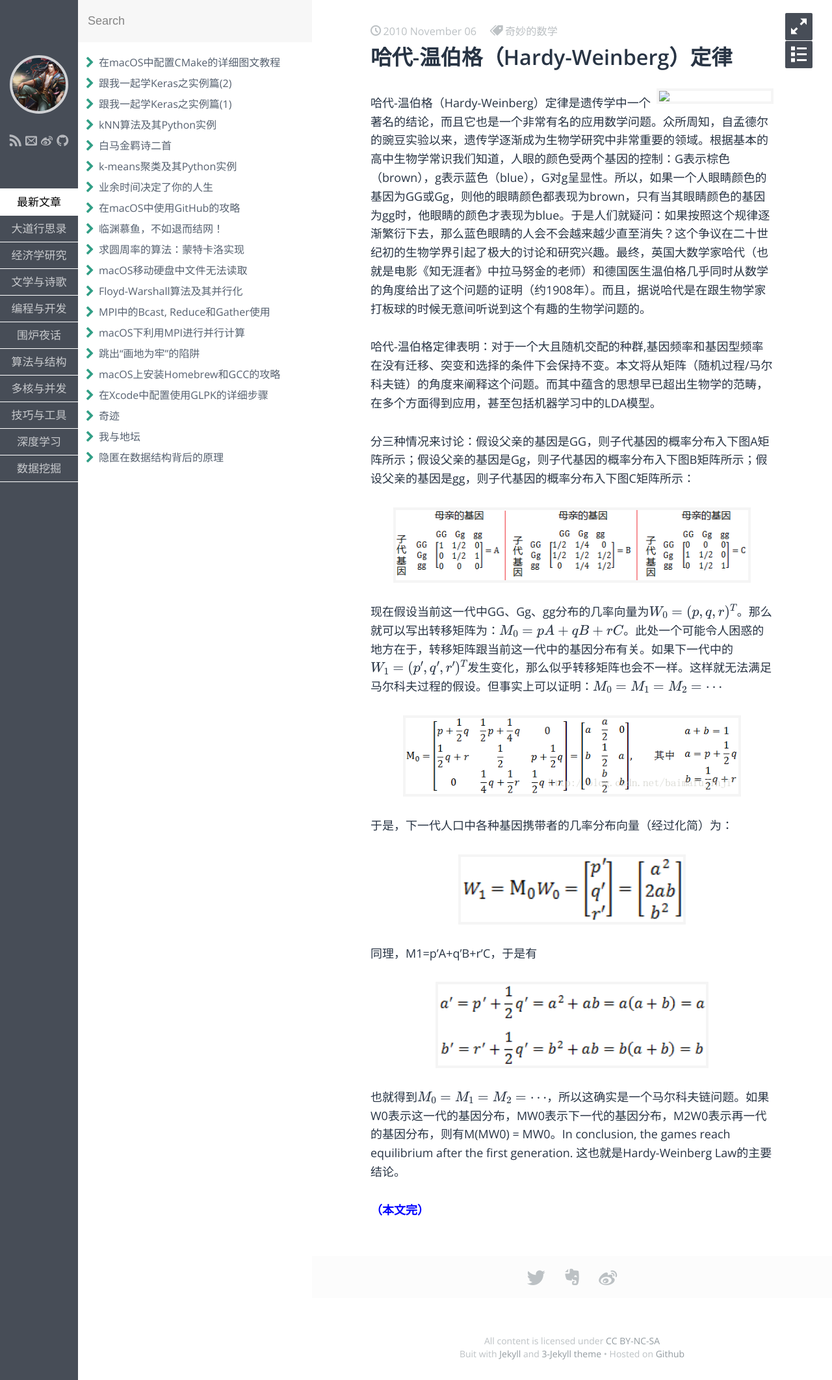
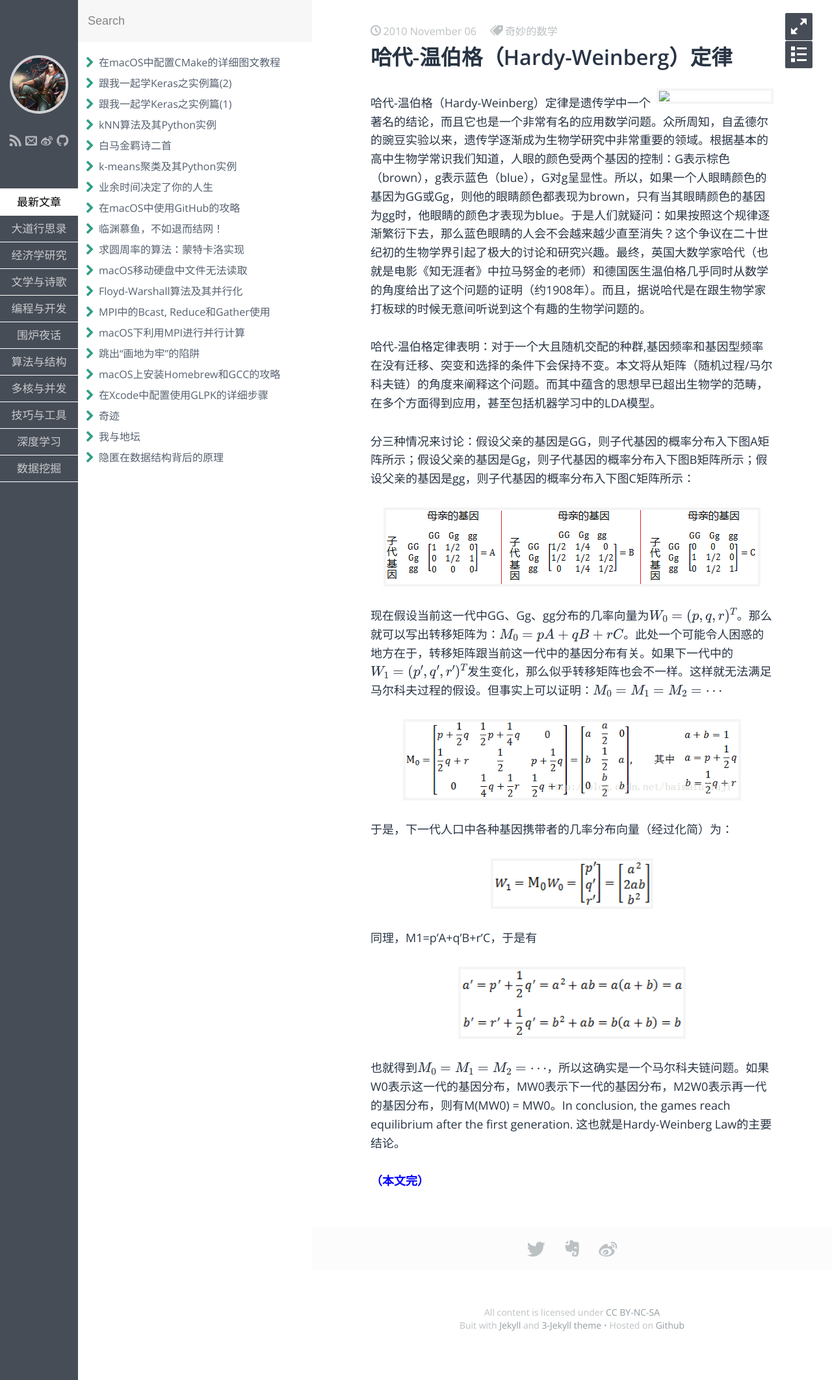
Before and after one commit to fzuo/baimafujinji, a Jekyll site: the page built from _posts/others/2010-11-06-hardy-weinberg-law.md, in a window 1280 px wide. Shown: the whole page at 65% size. Built offline with Jekyll 4.4.1, drawn with Linux system fonts in a browser that asks for light colours; some web fonts are replaced; formulas are drawn with MathJax 3.

Commit message:
Update 2010-11-06-hardy-weinberg-law.md

```diff
--- a/_posts/others/2010-11-06-hardy-weinberg-law.md
+++ b/_posts/others/2010-11-06-hardy-weinberg-law.md
@@ -15,7 +15,7 @@ keywords: Hardy,Weinberg
 分三种情况来讨论：假设父亲的基因是GG，则子代基因的概率分布入下图A矩阵所示；假设父亲的基因是Gg，则子代基因的概率分布入下图B矩阵所示；假设父亲的基因是gg，则子代基因的概率分布入下图C矩阵所示：
 
 <p align="center">
-<img src="https://fzuo.github.io/assets/img/vs_msb802/hardy_w_01.png" width="550">
+<img src="https://fzuo.github.io/assets/img/vs_msb802/hardy_w_01.png" width="580">
 </p>
 
 现在假设当前这一代中GG、Gg、gg分布的几率向量为$$W_0=(p, q, r)^T$$。那么就可以写出转移矩阵为：$$M_0=pA+qB+rC$$。此处一个可能令人困惑的地方在于，转移矩阵跟当前这一代中的基因分布有关。如果下一代中的$$W_1=(p', q', r')^T$$发生变化，那么似乎转移矩阵也会不一样。这样就无法满足马尔科夫过程的假设。但事实上可以证明：$$M_0=M_1=M_2=\cdots$$
@@ -27,13 +27,13 @@ keywords: Hardy,Weinberg
 于是，下一代人口中各种基因携带者的几率分布向量（经过化简）为：
 
 <p align="center">
-<img src="https://fzuo.github.io/assets/img/vs_msb802/hardy_w_03.png" width="350">
+<img src="https://fzuo.github.io/assets/img/vs_msb802/hardy_w_03.png" width="250">
 </p>
 
 同理，M1=p'A+q'B+r'C，于是有
 
 <p align="center">
-<img src="https://fzuo.github.io/assets/img/vs_msb802/hardy_w_04.png" width="420">
+<img src="https://fzuo.github.io/assets/img/vs_msb802/hardy_w_04.png" width="350">
 </p>
 
 也就得到$$M_0=M_1=M_2=\cdots$$，所以这确实是一个马尔科夫链问题。如果W0表示这一代的基因分布，MW0表示下一代的基因分布，M2W0表示再一代的基因分布，则有M(MW0) = MW0。In conclusion, the games reach equilibrium after the first generation. 这也就是Hardy-Weinberg Law的主要结论。
```
